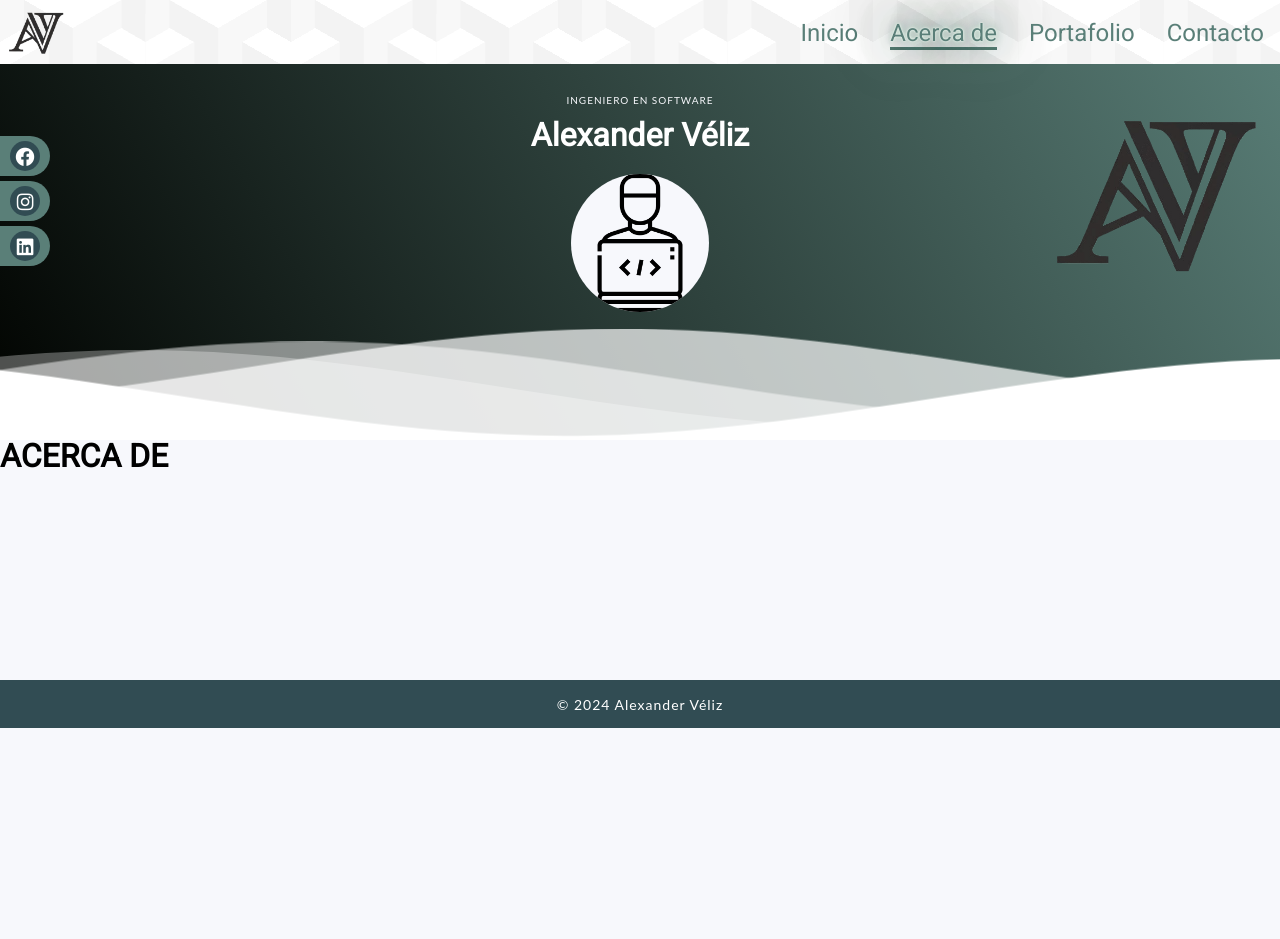
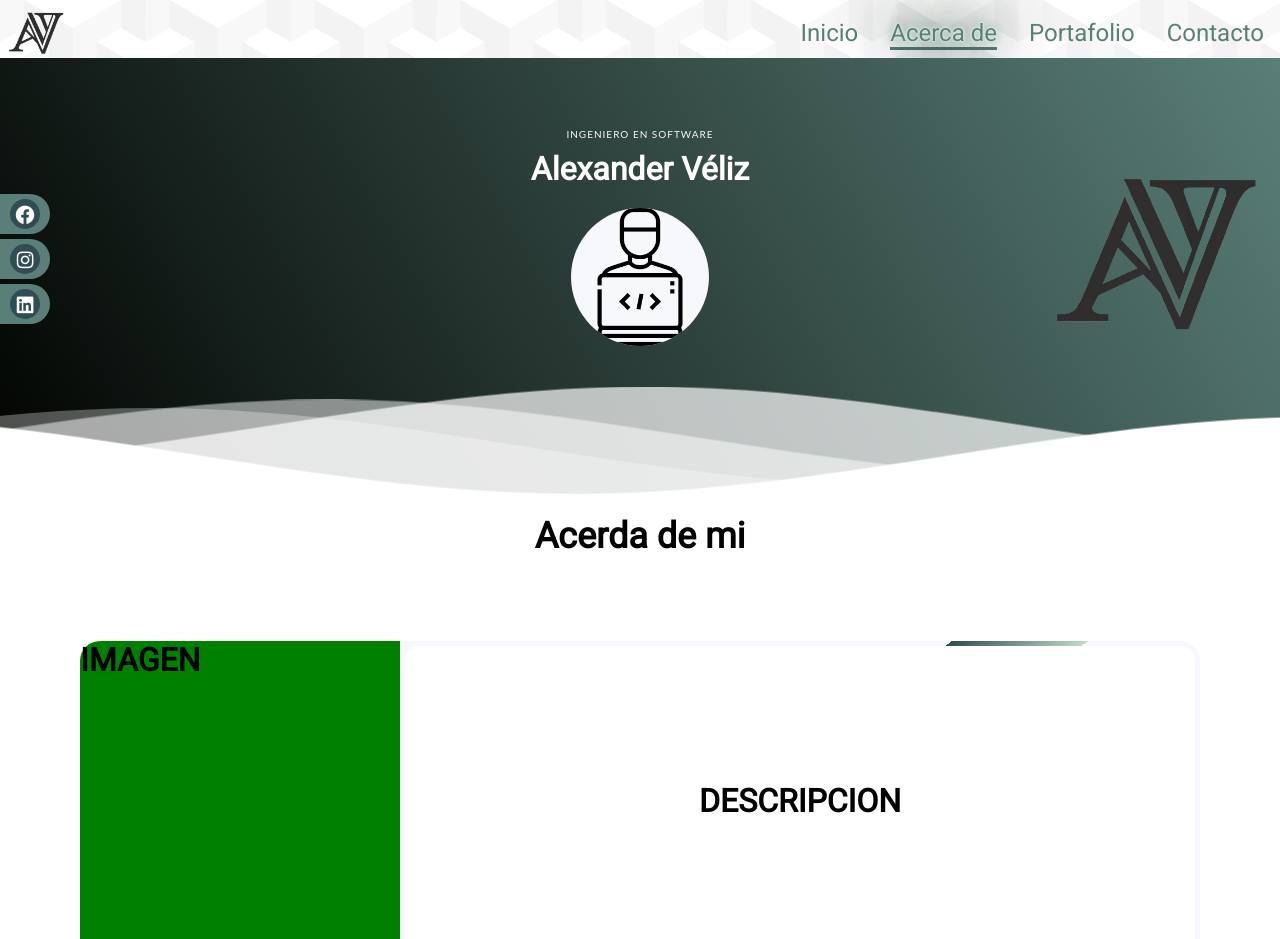
Before and after one commit to aveliz12/portafolio, a React (Create React App) app: page /about in a window 1280 px wide. Shown: the top 939 px of the page. Before the commit the page ends 800 px from the top, so only its background shows below. Built offline with nearby package versions, Linux system fonts and the light colour scheme.

Commit message:
Feat: tarjeta de about y animacion de entrada

```diff
--- a/public/index.html
+++ b/public/index.html
@@ -9,7 +9,7 @@
       name="description"
       content="Web site created using create-react-app"
     />
-    <link rel="apple-touch-icon" href="%PUBLIC_URL%/logo192.png" />
+    <link rel="apple-touch-icon" href="%PUBLIC_URL%/logo.png" />
     <!--
       manifest.json provides metadata used when your web app is installed on a
       user's mobile device or desktop. See https://developers.google.com/web/fundamentals/web-app-manifest/
--- a/src/components/header/Header.tsx
+++ b/src/components/header/Header.tsx
@@ -1,4 +1,4 @@
-import "../../styles/header.css";
+import "../../styles/header_styles.css";
 import logo from "../../assets/logo.png";
 import soft2 from "../../assets/soft2.png";
 
@@ -8,13 +8,11 @@ const Header = () => {
     <>
       <div className="header">
         <div className="inner-header flex">
-          <div>
-            <div className="title-container-header">
-              <p className="p-header">INGENIERO EN SOFTWARE</p>
-              <h1>Alexander Véliz</h1>
-              <div className="img-header-container">
-                <img src={soft2} alt="" className="img-header" />
-              </div>
+          <div className="title-container-header">
+            <p className="p-header">INGENIERO EN SOFTWARE</p>
+            <h1>Alexander Véliz</h1>
+            <div className="img-header-container">
+              <img src={soft2} alt="" className="img-header" />
             </div>
           </div>
           <nav className="social">
--- a/src/index.css
+++ b/src/index.css
@@ -7,5 +7,5 @@
 }
 
 body {
-  background-color: #f7f8fc;
+  background-color: white;
 }
--- a/src/pages/portafolio/About.tsx
+++ b/src/pages/portafolio/About.tsx
@@ -1,9 +1,23 @@
 import { Header } from "../../components/components";
+import "../../styles/about_styles.css";
+
 const About = () => {
   return (
     <div style={{ minHeight: "85vh" }}>
       <Header />
-      <h1>ACERCA DE</h1>
+      <div className="title">
+        <h1>Acerda de mi</h1>
+      </div>
+      <div className="content-about-me">
+        <div className="image-about">
+          <h1>IMAGEN</h1>
+        </div>
+        <div className="card-about-us">
+          <div className="description_about">
+            <h1>DESCRIPCION</h1>
+          </div>
+        </div>
+      </div>
     </div>
   );
 };
--- a/src/pages/portafolio/Home.tsx
+++ b/src/pages/portafolio/Home.tsx
@@ -56,10 +56,8 @@ const Home = () => {
               <p className="text-body">
                 Ingeniero en Software, siempre con un aprendizaje continuo.
                 Poseo conocimientos de tecnologías de programación y
-                metodologías. Apasionado por la innovación y la implementación de
-                soluciones creativas, he participado en proyectos que han
-                desarrollado mi capacidad para analizar y diseñar sistemas de
-                software.
+                metodologías. Apasionado por la innovación y la implementación
+                de soluciones creativas.
               </p>
             </div>
           </div>
--- /dev/null
+++ b/src/styles/about_styles.css
@@ -0,0 +1,68 @@
+.title {
+  display: flex;
+  justify-content: center;
+  padding: 20px 0;
+  font-size: large;
+}
+
+.content-about-me {
+  display: flex;
+  justify-content: center;
+  padding: 4em 0;
+}
+
+.card-about-us {
+  width: 50em;
+  height: 20em;
+  background: #f7f8fc;
+  position: relative;
+  display: flex;
+  justify-content: center;
+  place-content: center;
+  place-items: center;
+  overflow: hidden;
+  border-bottom-right-radius: 20px;
+  border-top-right-radius: 20px;
+}
+
+.card-about-us .description_about {
+  z-index: 1;
+}
+
+.card-about-us::before {
+  content: '';
+  position: absolute;
+  width: 100em;
+  background-image: linear-gradient(180deg, #bbdec6, #314c53);
+  height: 5em;
+  animation: rotBGimg 4s linear infinite;
+  transition: all 0.2s linear;
+}
+
+.card-about-us::after {
+  content: '';
+  position: absolute;
+  background: #fff;
+  inset: 5px;
+  border-radius: 15px;
+}
+
+
+.image-about {
+  width: 20em;
+  background-color: green;
+  border-top-left-radius: 20px;
+  border-bottom-left-radius: 20px;
+}
+
+
+
+@keyframes rotBGimg {
+  from {
+    transform: rotate(0deg);
+  }
+
+  to {
+    transform: rotate(360deg);
+  }
+}
--- a/src/styles/header.css
+++ b/src/styles/header_styles.css
@@ -11,6 +11,8 @@ p {
   top: 0;
   right: 0;
   width: 20%;
+  animation: fadeIn 2s ease-in-out;
+
 }
 
 .image-container img {
@@ -20,6 +22,8 @@ p {
 .title-container-header {
   height: 100%;
   margin-top: 5em;
+  animation: fadeIn 2s ease-in-out;
+
 }
 
 .p-header {
@@ -79,11 +83,11 @@ p {
   position: relative;
   height: 20vh;
   text-align: center;
-  background-color: white;
+  background-color: #bbdec6;
 }
 
 .a-container {
-  color: #fff;
+  color: red;
   text-decoration: none;
 }
 
@@ -91,6 +95,7 @@ p {
   position: absolute;
   top: 30%;
   left: 5px;
+  animation: socialFadeIn 2s ease-in-out;
 }
 
 .social .ul-header {
@@ -180,6 +185,29 @@ p {
   animation-duration: 20s;
 }
 
+@keyframes fadeIn {
+  from {
+    opacity: 0;
+    transform: translateY(-50px);
+  }
+
+  to {
+    opacity: 1;
+    transform: translateY(0);
+  }
+}
+@keyframes socialFadeIn {
+  from {
+    opacity: 0;
+    transform: translateX(-50px);
+  }
+
+  to {
+    opacity: 1;
+    transform: translateX(0);
+  }
+}
+
 @keyframes move-forever {
   0% {
     transform: translate3d(-90px, 0, 0);
@@ -204,7 +232,7 @@ p {
   }
 
   .image-container {
-    margin-top: 10em;
+    margin-top: 5em;
 
   }
 
@@ -215,8 +243,7 @@ p {
 
 @media screen and (max-width:600px) {
   .image-container {
-    margin-top: 18em;
-
+    margin: 0 0;
   }
 
   .social {
--- a/src/styles/home_styles.css
+++ b/src/styles/home_styles.css
@@ -1,5 +1,6 @@
 
 .main {
+  background-color: #f7f8fc;
   padding: 5.8rem 12rem;
   display: grid;
   grid-template-columns: repeat(auto-fit, minmax(277px, 1fr));
--- a/src/styles/layout_styles.css
+++ b/src/styles/layout_styles.css
@@ -1,8 +1,4 @@
 .section {
-  position: fixed;
-  width: 100vw;
-  z-index: 1000;
-  padding-top: 4em;
   --s: 84px;
   --c1: #ffffff;
   --c2: #f8f8f8;
@@ -32,8 +28,6 @@
 }
 
 .nav-bar {
-  position: fixed;
-  top: 0;
   width: 100%;
   z-index: 1000;
   padding-top: 10px;
```
Also changed, not shown: 2 other files (tests, documents, lock files or other folders).
